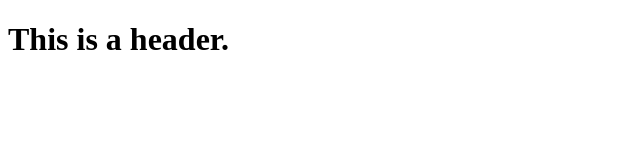
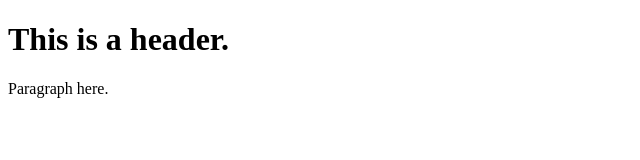
Before and after one commit to kiridelande/git-test, a plain HTML site: page index.html in a window 1280 px wide. Shown: the whole page, without its empty margins (0-640 px from the left). Drawn offline with Linux system fonts and the light colour scheme.

Commit message:
Second commit

```diff
--- a/index.html
+++ b/index.html
@@ -2,5 +2,6 @@
 <html>
     <body>
         <h1>This is a header.</h1>
+        <p>Paragraph here.</p>
     </body>
  </html>
```
